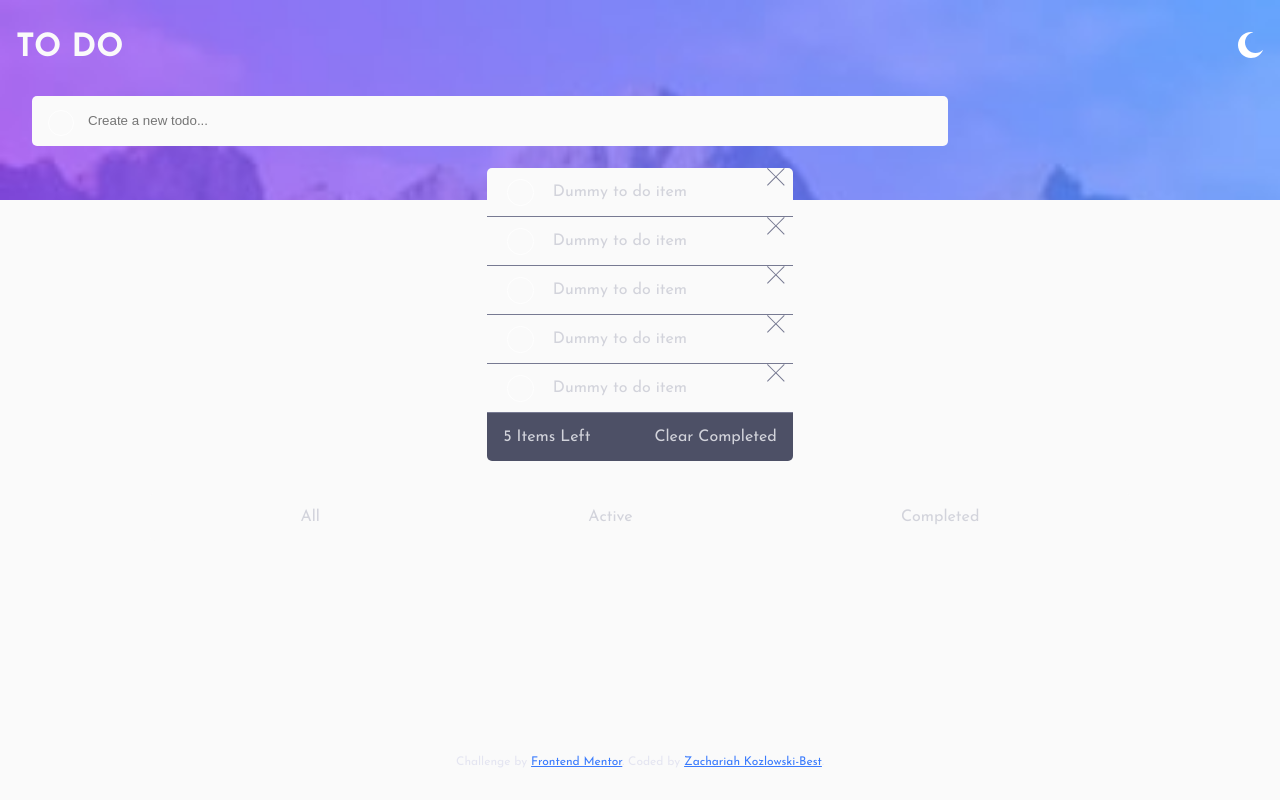
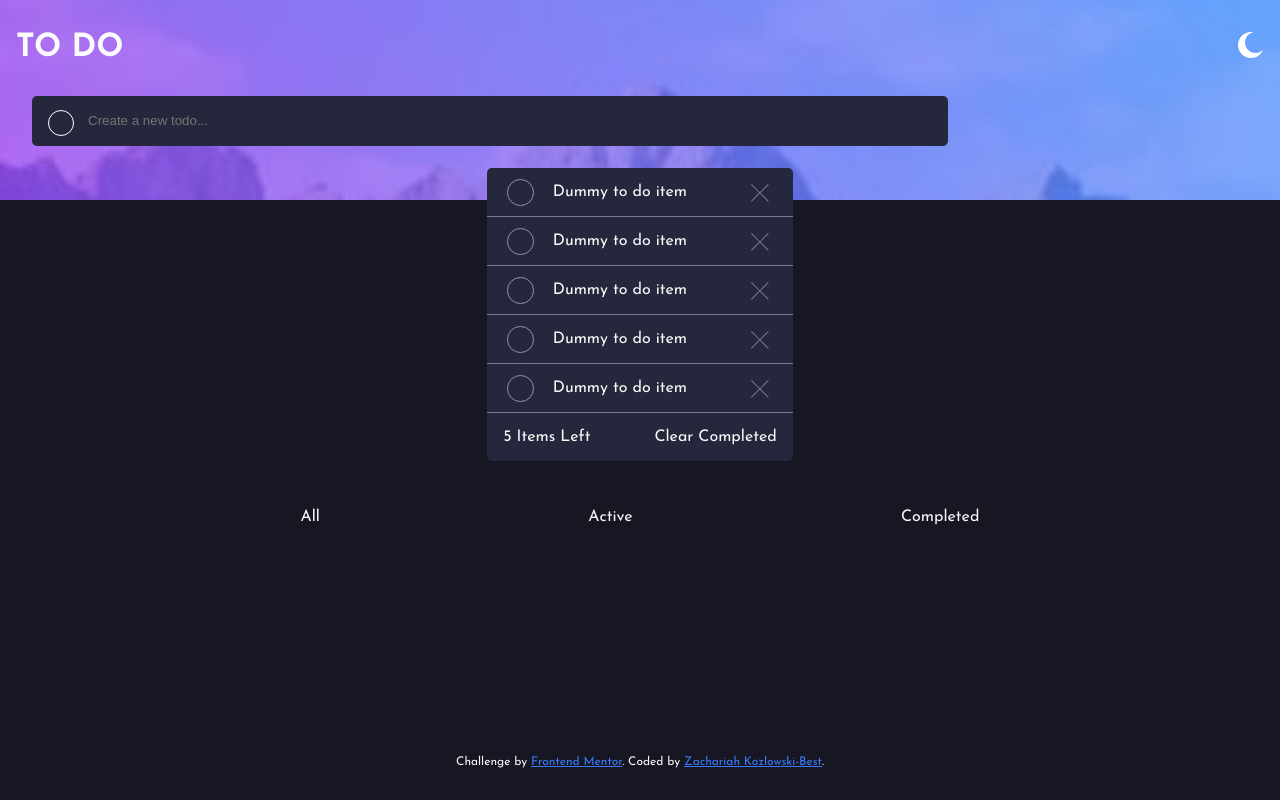
Before and after one commit to zach7815/ToDoList, a React (Create React App) app in the folder task-app/: page / in a window 1280 px wide. Built offline with nearby package versions, Linux system fonts and the light colour scheme.

Commit message:
added darkMode Colors, need to work on darkmode Image changes

```diff
--- a/task-app/src/App.scss
+++ b/task-app/src/App.scss
@@ -29,6 +29,12 @@ $mobLight:url('./images/bg-mobile-light.jpg');
 $deskDark:url('./images/bg-desktop-dark.jpg');
 $deskLight:url('./images/bg-desktop-light.jpg');
 
+@mixin darkMode($bgColor:$nightVDesBlue){
+  background-color:$bgColor;
+  color:$dayVLightGray;
+  transition: 2s;
+}
+
 
 @mixin circle(
 $border-color:$dayLightGrayBlue,
@@ -59,7 +65,8 @@ body{
   margin:0;
   padding:0;
   box-sizing: border-box;
-  background-color:$dayVLightGray ;
+  background-color:$dayVLightGray;
+  transition: 2s;
   font-family: $fontFamily;
 }
 
@@ -104,7 +111,7 @@ background-size: cover;
   input{
     background-color: $dayVLightGray;
     border: none;
-    color:$dayLightGrayBlue;
+    color:$dayVGrayBlue;
     border-radius: 5px;
     position: relative;
     padding-left: 3.5rem;
@@ -130,7 +137,7 @@ background-size: cover;
   width: max-content;
   position: relative;
   bottom:2rem;
-  color:$dayLightGrayBlue;
+  color:$dayVGrayBlue;
 
 
 
@@ -160,13 +167,13 @@ background-size: cover;
       width: 2em;
       height: 2em;
       border-radius: 50%;
-      border: 1px solid #ddd;
       appearance: none;
       -webkit-appearance: none;
       outline: none;
       cursor: pointer;
       position: relative;
       top:0.5rem;
+      border: 1px solid hsl(236, 9%, 61%);;
     }
 
     input[type="checkbox"]:hover{
@@ -177,15 +184,6 @@ background-size: cover;
       color: white;
     }
 
-    input[type="checkbox"] {
-      cursor: pointer;
-      -webkit-appearance: none;
-      -moz-appearance: none;
-      appearance: none;
-      outline: 0;
-      border: 1px solid white;
-
-    }
 
 // sets tick element
 
@@ -222,13 +220,14 @@ background-size: cover;
       width: auto;
       align-self: center;
       position: relative;
-      left:4rem;
+      left:3rem;
+      top:1rem;
     }
 
   }
   .itemCount{
     width: 100%;
-    background:$nightVGrayBlue;
+    background:$dayVLightGray;
     justify-content: flex-start;
     padding:1rem 0 1rem 1rem;
     text-transform: capitalize;
@@ -244,7 +243,7 @@ background-size: cover;
 
 .Toggles{
   background:$dayVLightGray;
-  color:$dayLightGrayBlue;
+  color:$dayVGrayBlue;
   display: flex;
   justify-content: space-around;
   width: 74%;
@@ -262,7 +261,8 @@ background-size: cover;
 
 .deskToggle{
 background-color:$dayVLightGray;
-color:$dayLightGrayBlue;
+transition: 2s;
+color:$dayVGrayBlue;
 display: flex;
 justify-content: space-around;
 padding: 1rem 0 1rem 0;
@@ -283,7 +283,7 @@ display:none;
 
 .attribution{
   position: absolute;
-  color: $sharedVGrayBlue;
+  color: $dayVGrayBlue;
   font-size: 0.75rem;
   text-align: center;
   bottom:2rem;
@@ -302,7 +302,6 @@ display:none;
   gap:27rem;
   }
 
-
   .inputWrap{
     display: flex;
     justify-content: center;
@@ -314,22 +313,40 @@ display:none;
     }
     .innerCircle{
       left: 28.75rem;
+     border-color:$dayVGrayBlue;
     }
 }
 
 }
 .listContent{
+  box-shadow: 0px 2px 15px 0 black;
+border-radius: 5px;
   .item{
-    width: 40rem;
+    width: 34rem;
     max-width:552.317px;
     display: flex;
 justify-content: flex-start;
 gap: 1rem;
-.cross{
+
+
+
+.crossContainer{
   position: relative;
+  display: none;
   top:1rem;
   left:19rem;
+  .cross{
+    top:0;
+    left:0;
+  }
 }
+
+&:hover{
+  a{
+  display: block;
+  }
+}
+
   }
   .itemCount{
     display:none;
@@ -347,14 +364,37 @@ gap: 1rem;
 
 
 /* classes for Lightmode*/
-.toggle-inner{
-  .lightBgImg{
-    background-image: $deskLight;
+
+.darkModeBody{
+  background-color:$nightVBlue;
+  transition: 2s;
+}
+.header{
+
+  .inputWrap{
+    .darkmodeInput{
+      background-color: hsl(235, 24%, 19%);
+      transition: 2s;
+      color:$dayVLightGray;
+    }
+   .heading{
+    .innerCircle{
+      color:$dayVLightGray;
+    }
+   }
   }
-
 
 }
 
-.light{
-  background-color:hsl(0, 0%, 98%);
+.listContent{
+  .darkmodeContent{
+    background-color:$nightVDesBlue;
+    color:$dayVLightGray;
+    transition: 2s;
+  }
+
 }
+
+.toggleDark{
+ @include darkMode(transparent)
+}
--- a/task-app/src/components/Header.jsx
+++ b/task-app/src/components/Header.jsx
@@ -5,18 +5,46 @@ import {ReactComponent as ReactLogo} from '../images/icon-moon.svg';
 
 
 const Header = ()=>{
-const [darkMode, setDarkMode]=useState(false);
+const [darkMode, setDarkMode]=useState(true);
 useEffect(()=>{
     const body = document.body
-    const bgImage = document.querySelector('.header')
+    const items=document.querySelectorAll(".item");
+    const deskToggle= document.querySelector(".deskToggle");
+    const input= document.querySelector("input.itemInput");
+    const itemCount =document.querySelector(".itemCount");
+    const toggle =document.querySelector(".Toggles");
+    const attribute=document.querySelector(".attribution");
+    const bgImage = document.querySelector('.header');
 
     // If dark mode is enabled - adds classes to update dark-mode styling.
     // Else, removes and styling is as normal.
     if( darkMode === true ) {
-      body.classList.add('light')
+      body.classList.add('darkModeBody')
+      deskToggle.classList.add("darkmodeContent");
+      itemCount.classList.add("darkmodeContent");
+      toggle.classList.add("toggleDark");
+      input.classList.add("darkmodeInput");
+      bgImage.classList.add("darkmodeImage");
+      attribute.classList.add("toggleDark");
+
+
+      items.forEach(element => {
+        element.classList.add("darkmodeContent");
+      });
+
     //   bgImage.style.backgroundImage="url('./images/bg-desktop-dark.jpg')"
     } else {
-      body.classList.remove('light')
+      body.classList.remove('darkModeBody');
+      input.classList.remove("darkmodeInput");
+      deskToggle.classList.remove("darkmodeContent");
+      input.classList.remove("darkmodeContent");
+      itemCount.classList.remove("darkmodeContent");
+      toggle.classList.remove("toggleDark");
+      attribute.classList.remove("toggleDark");
+
+      items.forEach(element => {
+        element.classList.remove("darkmodeContent");
+      });
     //   bgImage.style.backgroundImage="url('./images/bg-desktop-light.jpg')"
     }
 
@@ -37,7 +65,7 @@ useEffect(()=>{
         </a>
         </div>
         <div className='inputWrap'>
-        < input type="text" placeholder="Create a new todo..." maxLength="50"/>
+        <input className='itemInput' type="text" placeholder="Create a new todo..." maxLength="50"/>
 
         <span className="innerCircle"></span>
         </div>
--- a/task-app/src/components/listItem.jsx
+++ b/task-app/src/components/listItem.jsx
@@ -9,6 +9,7 @@ const ListItem = () =>{
         <p className="itemContent">Dummy to do item</p>
         </label>
         <a href="null"
+        className="crossContainer"
         onClick={(e)=>e.preventDefault()}
         >
         <svg className="cross"
```
Also changed, not shown: task-app/src/components/bgToggle.js (deleted, +0 -7 lines).
